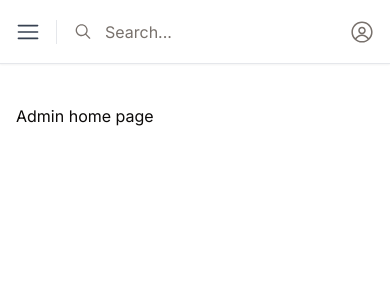
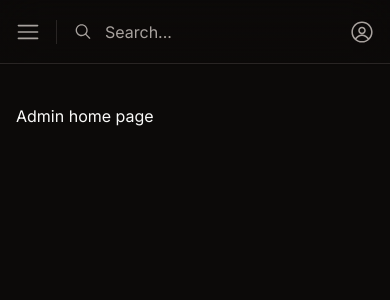
Before and after one commit to StillScripts/mikey, a Next.js app: page /admin in a window 390 px wide. Shown: the top 300 px of the page. Built offline with nearby package versions, Linux system fonts and the light colour scheme.

Commit message:
Add dark mode and fix UI issues

```diff
--- a/app/(dashboard)/_components/desktop-sidebar.tsx
+++ b/app/(dashboard)/_components/desktop-sidebar.tsx
@@ -5,7 +5,7 @@ import { SidebarNavigation } from './sidebar-navigation'
 export const DesktopSidebar = () => {
 	return (
 		<div className="hidden lg:fixed lg:inset-y-0 lg:z-50 lg:flex lg:w-72 lg:flex-col">
-      <div className="flex grow flex-col gap-y-5 overflow-y-auto border-r border-gray-200 bg-white px-6 pb-4">
+			<div className="flex grow flex-col gap-y-5 overflow-y-auto border-r border-muted px-6 pb-4">
 				<div className="flex h-16 shrink-0 items-center">
 					<img
 						className="h-8 w-auto"
--- a/app/(dashboard)/_components/sticky-header.tsx
+++ b/app/(dashboard)/_components/sticky-header.tsx
@@ -3,6 +3,7 @@ import {
 	HamburgerMenuIcon,
 	MagnifyingGlassIcon
 } from '@radix-ui/react-icons'
+
 import {
 	DropdownMenu,
 	DropdownMenuContent,
@@ -18,29 +19,33 @@ import {
 	SheetTitle,
 	SheetTrigger
 } from '@/components/ui/sheet'
+
 import { SidebarNavigation } from './sidebar-navigation'
 
 export const StickyHeader = () => {
 	return (
-    <div className="sticky top-0 z-40 lg:mx-auto lg:max-w-7xl lg:px-8">
-      <div className="flex h-16 items-center gap-x-4 border-b border-gray-200 bg-white px-4 shadow-sm sm:gap-x-6 sm:px-6 lg:px-0 lg:shadow-none">
+		<div className="sticky top-0 z-40 lg:mx-auto lg:max-w-7xl">
+			<div className="flex h-16 items-center gap-x-4 border-b bg-gradient-to-b from-background/10 via-background/50 to-background/80 px-4 shadow-sm backdrop-blur-xl sm:gap-x-6 sm:px-6 lg:px-8 lg:shadow-none">
 				<Sheet>
-          <SheetTrigger className="-m-2.5 p-2.5 text-gray-700 lg:hidden">
+					<SheetTrigger className="-m-2.5 p-2.5 lg:hidden">
 						<span className="sr-only">Open sidebar</span>
-            <HamburgerMenuIcon className="h-6 w-6" aria-hidden="true" />
+						<HamburgerMenuIcon
+							className="h-6 w-6 text-muted-foreground"
+							aria-hidden="true"
+						/>
 					</SheetTrigger>
 					<SheetContent side="left">
 						<SheetHeader>
 							<SheetTitle>Manage Your Website</SheetTitle>
 						</SheetHeader>
-            <div className="py-6 overflow-y-scroll">
+						<div className="overflow-y-scroll py-6">
 							<SidebarNavigation />
 						</div>
 					</SheetContent>
 				</Sheet>
 
 				{/* Separator */}
-        <div className="h-6 w-px bg-gray-200 lg:hidden" aria-hidden="true" />
+				<div className="h-6 w-px bg-muted lg:hidden" aria-hidden="true" />
 
 				<div className="flex flex-1 gap-x-4 self-stretch lg:gap-x-6">
 					{/** Unused search input */}
@@ -54,7 +59,7 @@ export const StickyHeader = () => {
 						/>
 						<input
 							id="search-field"
-              className="block h-full w-full border-0 py-0 pl-8 pr-0 text-gray-900 placeholder:text-muted-foreground focus:ring-0 sm:text-sm"
+							className="block h-full w-full border-0 bg-transparent py-0 pl-8 pr-0 text-gray-900 placeholder:text-muted-foreground focus:ring-0 sm:text-sm"
 							placeholder="Search..."
 							type="search"
 							name="search"
@@ -65,7 +70,7 @@ export const StickyHeader = () => {
 						<DropdownMenu>
 							<DropdownMenuTrigger>
 								<AvatarIcon
-                  className="text-muted-foreground w-6 h-6"
+									className="h-6 w-6 text-muted-foreground"
 									aria-hidden="true"
 								/>
 							</DropdownMenuTrigger>
--- a/app/(site)/blog/[slug]/page.tsx
+++ b/app/(site)/blog/[slug]/page.tsx
@@ -1,6 +1,7 @@
+import { notFound } from 'next/navigation'
+
 import { getPostBySlug } from '@/app/(server)/routers/posts'
 import { BlockRenderer } from '@/components/editor/block-renderer'
-import { notFound } from 'next/navigation'
 
 const BlogArticle = async ({ params }: { params: { slug: string } }) => {
 	const posts = await getPostBySlug(params.slug)
--- a/app/(site)/blog/page.tsx
+++ b/app/(site)/blog/page.tsx
@@ -12,13 +12,13 @@ export const metadata: Metadata = {
 const PostsPage = async () => {
 	const allPosts = await getAllPosts()
 	return (
-		<div className="bg-white py-24 sm:py-32">
+		<div className="bg-background py-24 sm:py-32">
 			<div className="mx-auto max-w-7xl px-6 lg:px-8">
 				<div className="mx-auto max-w-2xl text-center">
-					<h2 className="text-3xl font-bold tracking-tight text-gray-900 sm:text-4xl">
+					<h2 className="text-3xl font-bold tracking-tight text-foreground sm:text-4xl">
 						From the blog
 					</h2>
-					<p className="mt-2 text-lg leading-8 text-gray-600">
+					<p className="mt-2 text-lg leading-8 text-muted-foreground">
 						Learn how to grow your business with our expert advice.
 					</p>
 				</div>
--- a/app/layout.tsx
+++ b/app/layout.tsx
@@ -1,22 +1,34 @@
-import type { Metadata } from 'next'
+import type { Metadata, Viewport } from 'next'
 import { Inter } from 'next/font/google'
+
+import { Providers } from '@/components/providers'
+
 import './globals.css'
 
 const inter = Inter({ subsets: ['latin'] })
 
 export const metadata: Metadata = {
 	title: 'Create Next App',
-  description: 'Generated by create next app',
+	description: 'Generated by create next app'
+}
+
+export const viewport: Viewport = {
+	themeColor: [
+		{ media: '(prefers-color-scheme: light)', color: 'white' },
+		{ media: '(prefers-color-scheme: dark)', color: 'black' }
+	]
 }
 
 export default function RootLayout({
-  children,
+	children
 }: {
 	children: React.ReactNode
 }) {
 	return (
 		<html lang="en">
-      <body className={inter.className}>{children}</body>
+			<body className={inter.className}>
+				<Providers> {children}</Providers>
+			</body>
 		</html>
 	)
 }
--- a/components/editor/block-renderer.tsx
+++ b/components/editor/block-renderer.tsx
@@ -64,7 +64,7 @@ const ResolveBlock = ({ block }: { block: Block }) => {
 export const BlockRenderer = ({ content }: { content: string }) => {
 	const blocks = JSON.parse(content)?.blocks as Block[]
 	return (
-		<main className="prose prose-stone p-4">
+		<main className="prose prose-stone p-4 text-muted-foreground prose-headings:text-foreground">
 			{blocks?.map(block => <ResolveBlock key={block.id} block={block} />)}
 		</main>
 	)
--- /dev/null
+++ b/components/providers.tsx
@@ -0,0 +1,10 @@
+'use client'
+import { ThemeProvider } from 'next-themes'
+
+export const Providers = ({ children }: { children: React.ReactNode }) => {
+	return (
+		<ThemeProvider attribute="class" defaultTheme="dark">
+			{children}
+		</ThemeProvider>
+	)
+}
--- a/package.json
+++ b/package.json
@@ -29,6 +29,7 @@
     "lucide-react": "^0.292.0",
     "mysql2": "^3.6.3",
     "next": "14.0.4",
+    "next-themes": "^0.2.1",
     "react": "18.3.0-canary-6b3834a45-20231110",
     "react-dom": "^18.2.0",
     "tailwind-merge": "^2.0.0",
```
Also changed, not shown: 1 other file (tests, documents, lock files or other folders). Lines whose indentation alone changed are shown as unchanged.
